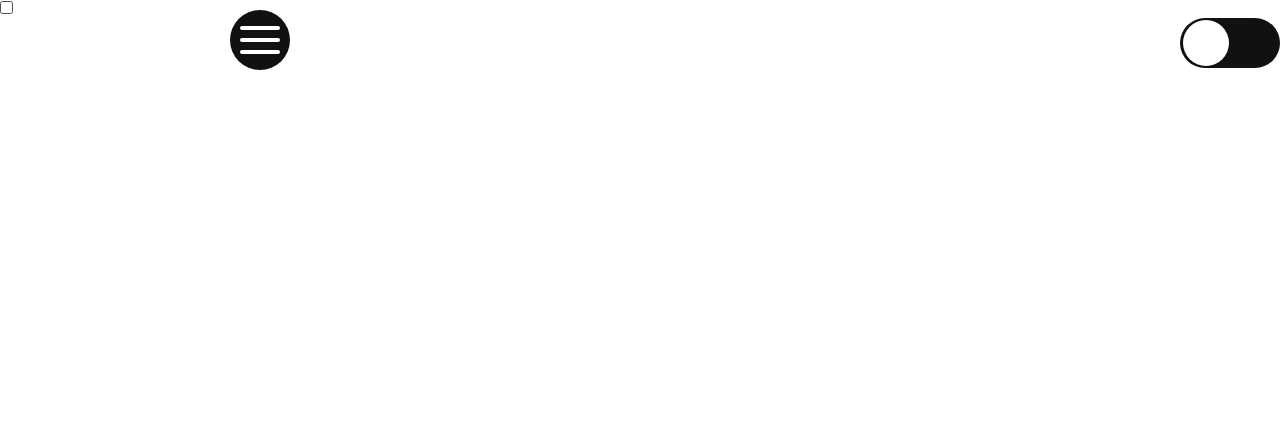
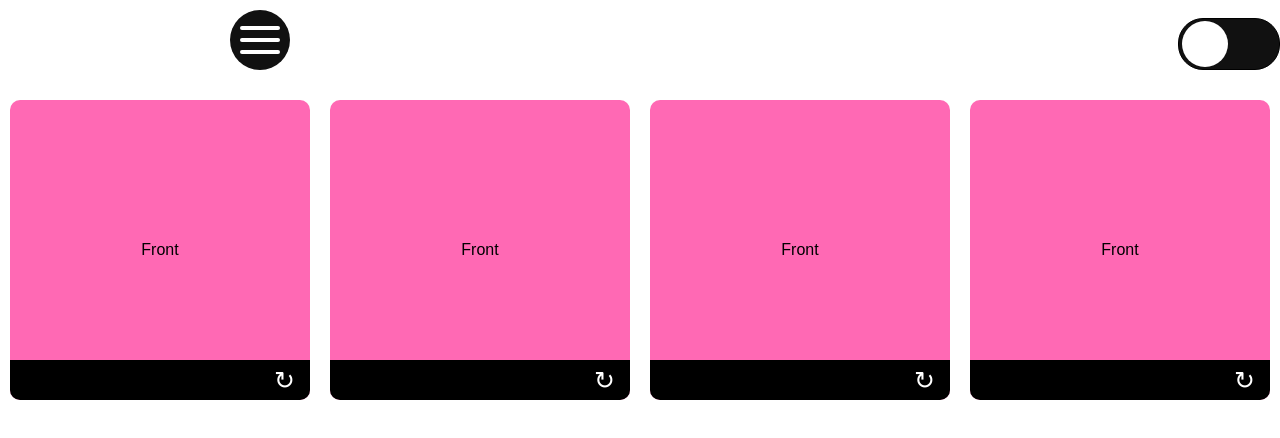
Before and after one commit to ChristopherGladyshev/english-for-kids, a website built with webpack: page src/index.html in a window 1280 px wide. Built offline with nearby package versions, Linux system fonts and the light colour scheme.

Commit message:
add: card reverse

```diff
--- a/src/index.html
+++ b/src/index.html
@@ -11,22 +11,71 @@
     <header>
         <div class="wrapper header__wrapper">
             <div class="burger-menu">
-
                 <a href="#" class="burger-menu__button">
                     <span class="burger-menu__lines"></span>
                 </a>
-
                 <div class="burger-menu__nav"></div>
-
                 <div class="burger-menu__overlay"></div>
             </div>
             <label for="check" class="checkbox">
                 <input id="check" type="checkbox" class="checkbox__input">
                 <span class="checkbox__div"></span>
             </label>
-
         </div>
     </header>
+    <article>
+        <div class="wrapper wrapper__cards">
+            <div class="card">
+                <div class="front">Front
+                    <div class="card-switch">
+                        <p class="translate">&#8635;</p>
+                    </div>
+                </div>
+                <div class="back">
+                    <img src="img/frog.jpg" alt="frog">
+                    <div class="card-switch"></div>
+                </div>
+                <div class="card-wrapper"></div>
+            </div>
+            <div class="card">
+                <div class="front">Front
+                    <div class="card-switch">
+                        <p class="translate">&#8635;</p>
+                    </div>
+                </div>
+                <div class="back">
+                    <img src="img/frog.jpg" alt="frog">
+                    <div class="card-switch"></div>
+                </div>
+                <div class="card-wrapper"></div>
+            </div>
+            <div class="card">
+                <div class="front">Front
+                    <div class="card-switch">
+                        <p class="translate">&#8635;</p>
+                    </div>
+                </div>
+                <div class="back">
+                    <img src="img/frog.jpg" alt="frog">
+                    <div class="card-switch"></div>
+                </div>
+                <div class="card-wrapper"></div>
+            </div>
+            <div class="card">
+                <div class="front">Front
+                    <div class="card-switch">
+                        <p class="translate">&#8635;</p>
+                    </div>
+                </div>
+                <div class="back">
+                    <img src="img/frog.jpg" alt="frog">
+                    <div class="card-switch"></div>
+                </div>
+                <div class="card-wrapper"></div>
+            </div>
+        </div>
+
+    </article>
 </body>
 
 </html>
--- a/src/js/components/burger__menu.js
+++ b/src/js/components/burger__menu.js
@@ -1,4 +1,5 @@
 const menu = document.querySelector(".burger-menu");
+
 export const burgerMenu = {
     toggleMenu(event) {
         if (event.classList == "burger-menu__button" || event.classList == "burger-menu__lines") {
--- /dev/null
+++ b/src/js/components/card.js
@@ -0,0 +1,41 @@
+export const cardEvent = {
+    elements: {
+        card: document.querySelectorAll('.card'),
+    },
+    create_HTML_card(imgSrc, frontText, backText, audioSrc) {
+        let altText = imgSrc.slice('/'+ 1,'.');
+
+        return `<div class="card">
+                        <div class="front">Front
+                            <div class="card-switch">
+                                <p class="translate">&#8635;</p>
+                            </div>
+                        </div>
+                        <div class="back">
+                            <img src="${imgSrc}" alt="frog">
+                            <div class="card-switch"></div>
+                        </div>
+                        <div class="card-wrapper"></div>
+                </div>`
+    },
+    translete(event) {
+        if (event.classList == "translate") {
+
+            const cardEvent = event.parentNode.parentNode.parentNode;
+            const back = cardEvent.querySelector('.back');
+            const front = cardEvent.querySelector('.front');
+
+            this.elements.card.forEach((element) => {
+                element.addEventListener('mouseout', (event) => {
+                    if (event.target.classList != "translate") {
+                        back.classList.remove('translate__back');
+                        front.classList.remove('translate__front');
+                    }
+                })
+            })
+
+            back.classList.add('translate__back');
+            front.classList.add('translate__front');
+        }
+    }
+}
--- a/src/js/index.js
+++ b/src/js/index.js
@@ -1,18 +1,21 @@
 import '../sass/style.css';
 import '../sass/style.scss';
-import { cards } from "./cards";
+import {cards} from "./cards";
+import {burgerMenu} from "./components/burger__menu";
+import {createNav} from "./components/nav";
+import {cardEvent} from "./components/card";
 
-import {
-    burgerMenu
-} from "./components/burger__menu";
 
-import {
-    createNav
-} from "./components/nav";
+
 
 createNav.create(cards);
 
 document.addEventListener('click', (event) => {
     // event.preventDefault();
     burgerMenu.toggleMenu(event.target);
-})
+    cardEvent.translete(event.target);
+});
+
+const imgSrc ="img/giraffe.jpg";
+let altText = imgSrc[2].slice();
+console.log(altText);
--- a/src/sass/components/_burger.scss
+++ b/src/sass/components/_burger.scss
@@ -9,15 +9,16 @@
     top: 0;
     left: 220px;
     transition: all 0.7s;
+
+    &:hover .burger-menu__lines {
+        filter: brightness(0.7);
+    }
 }
-.burger-menu__active{
+
+.burger-menu__active {
     .burger-menu__button {
         background-color: #fff;
     }
-}
-
-burger-menu__button:hover .burger-menu__lines {
-    filter: brightness(0.7);
 }
 
 .burger-menu__lines,
@@ -35,16 +36,17 @@ burger-menu__button:hover .burger-menu__lines {
     top: 50%;
     left: 50%;
     transform: translate(-50%, -50%);
-}
 
-.burger-menu__lines::after {
-    content: '';
-    top: -12px;
-}
+    &::after {
+        content: '';
+        top: -12px;
+    }
 
-.burger-menu__lines::before {
-    content: '';
-    top: 12px;
+    &::before {
+        content: '';
+        top: 12px;
+    }
+
 }
 
 .burger-menu__active {
@@ -81,9 +83,7 @@ burger-menu__button:hover .burger-menu__lines {
     transition: all 0.3s;
 }
 
-.burger-menu__active .burger-menu__nav {
-    left: 0;
-}
+
 
 .burger-menu__link {
     padding: 30px;
@@ -111,6 +111,10 @@ burger-menu__button:hover .burger-menu__lines {
 }
 
 .burger-menu__active {
+    .burger-menu__nav {
+        left: 0;
+    }
+
     .burger-menu__overlay {
         top: 0;
         background-color: rgba(0, 0, 0, 0.5);
--- /dev/null
+++ b/src/sass/components/_card.scss
@@ -0,0 +1,83 @@
+.wrapper__cards{
+    display: flex;
+    justify-content: center;
+    align-items: center;
+    flex-wrap: wrap;
+    padding: 90px 0px 0px 0px;
+}
+
+.card {
+    margin: 10px;
+    width: 300px;
+    height: 300px;
+    position: relative;
+    perspective: 1000px;
+
+    .translate__front {
+        transform: rotateY(180deg);
+    }
+
+    .translate__back {
+        transform: rotateY(360deg);
+    }
+
+    .card-wrapper {
+        width: 100%;
+        height: 100%;
+        position: absolute;
+        z-index: 3;
+    }
+}
+
+.front,
+.back {
+    position: absolute;
+    background-color: hotpink;
+    width: 100%;
+    height: 100%;
+    left: 0;
+    top: 0;
+    display: flex;
+    justify-content: center;
+    align-items: center;
+    transition: 0.5s;
+    border-radius: 10px;
+    backface-visibility: hidden;
+
+    img {
+        position: absolute;
+        border-radius: 10px;
+        width: 100%;
+        height: 100%;
+    }
+}
+
+.back {
+    background-color: green;
+    transform: rotateY(180deg);
+}
+
+.card-switch {
+    width: 100%;
+    height: 40px;
+    background-color: black;
+    position: absolute;
+    right: 0px;
+    bottom: 0px;
+    border-radius: 0px 0px 10px 10px;
+
+    p {
+        cursor: pointer;
+        position: absolute;
+        font-size: 25px;
+        color: #fff;
+        right: 15px;
+        bottom: 5px;
+        z-index: 4;
+        transition: all .3s;
+
+        &:hover {
+            color: rgb(250, 62, 62);
+        }
+    }
+}
--- a/src/sass/components/_checkbox.scss
+++ b/src/sass/components/_checkbox.scss
@@ -12,6 +12,9 @@
     top: 18px;
     right: 0;
     cursor: pointer;
+    transition: all 0.3s;
+    border: 1px solid black;
+    z-index: 5;
 
     @media (max-width: 435px) {
         right: 0;
@@ -20,12 +23,17 @@
 }
 
 .checkbox__input {
-    // display: none;
+    display: none;
 }
 
 .checkbox__input {
     &:checked ~ .checkbox__div {
         background-color: #fff;
+    }
+    &:checked ~ .checkbox__div::before {
+        background-color: #111;
+        right: 0;
+        left: 51px;
     }
 }
 
@@ -38,4 +46,5 @@
     height: 46px;
     background-color: #fff;
     border-radius: 50%;
+    transition: all 0.5s;
 }
--- a/src/sass/layouts/_wrapper.scss
+++ b/src/sass/layouts/_wrapper.scss
@@ -5,5 +5,6 @@
 }
 
 .header__wrapper{
+    height: 100%;
     display: flex;
 }
--- a/src/sass/style.scss
+++ b/src/sass/style.scss
@@ -3,3 +3,4 @@
 @import 'layouts/wrapper';
 @import 'components/burger';
 @import 'components/checkbox';
+@import 'components/card';
```
